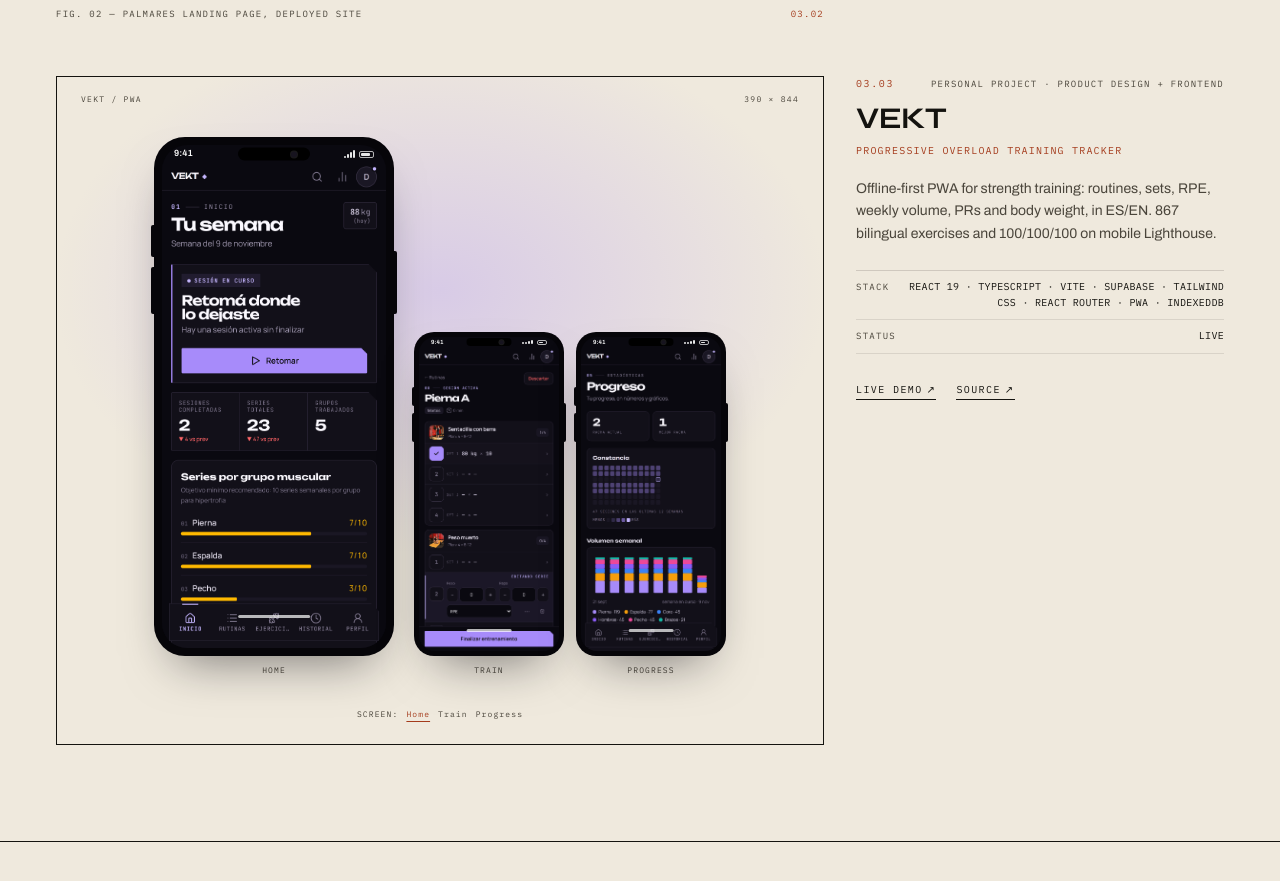
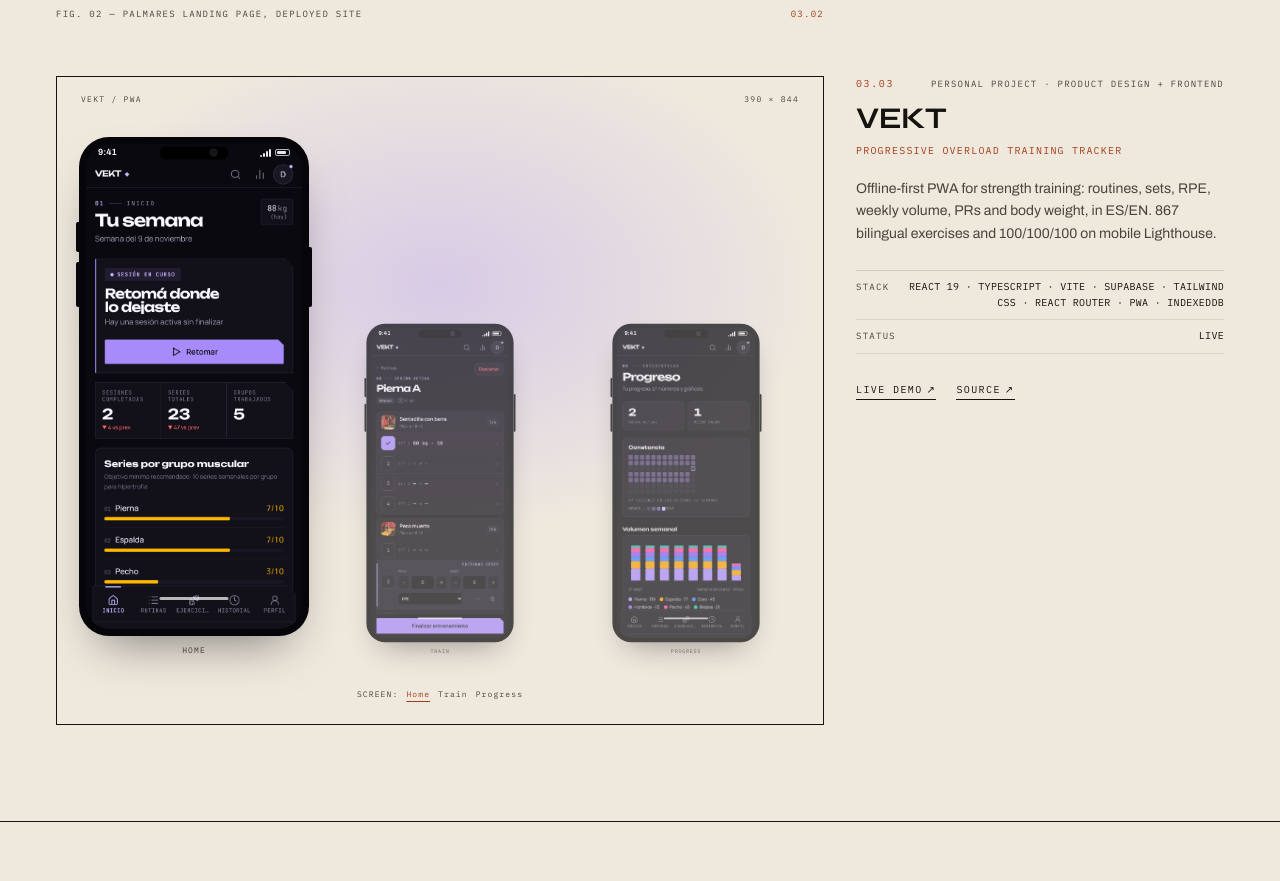
Before and after one commit to RicardoCano06/portfolio, a React (Vite) app: page / in a window 1280 px wide. Shown: the part 3500-4381 px from the top of the page. Built offline with nearby package versions, Linux system fonts and the light colour scheme.

Commit message:
Convierte el selector de Vekt en foco con escala en el lugar

```diff
--- a/src/components/PhoneShowcase.tsx
+++ b/src/components/PhoneShowcase.tsx
@@ -12,8 +12,6 @@ export default function PhoneShowcase({ project }: { project: Project }) {
   if (!shots.length) return null
 
   const desktopShots = shots.slice(0, 3)
-  const selected = desktopShots[active] ?? desktopShots[0]
-  const others = desktopShots.filter((_, index) => index !== active)
   const label = (shot: PhoneShot) => (lang === 'es' ? shot.caption : shot.captionEn)
 
   return (
@@ -29,13 +27,18 @@ export default function PhoneShowcase({ project }: { project: Project }) {
         <span>390 × 844</span>
       </div>
 
-      <div className="relative hidden items-end justify-center gap-5 p-6 lg:flex lg:p-8">
-        <PhoneFrame shot={selected} width={240} />
-        <div className="grid grid-cols-2 items-end gap-3">
-          {others.map((shot) => (
-            <PhoneFrame key={shot.src} shot={shot} width={150} />
-          ))}
-        </div>
+      <div className="relative hidden items-end justify-center gap-4 p-6 lg:flex lg:p-8">
+        {desktopShots.map((shot, index) => (
+          <div key={shot.src} className="flex w-[230px] shrink-0 flex-col items-center">
+            <div
+              className={`origin-bottom transition-[transform,opacity] duration-500 ease-out motion-reduce:transition-none ${
+                index === active ? 'scale-100 opacity-100' : 'scale-[0.64] opacity-70'
+              }`}
+            >
+              <PhoneFrame shot={shot} width={230} />
+            </div>
+          </div>
+        ))}
       </div>
 
       <div className="relative hidden items-center justify-center gap-2 pb-6 font-mono text-[8px] uppercase tracking-[0.14em] lg:flex">
```
